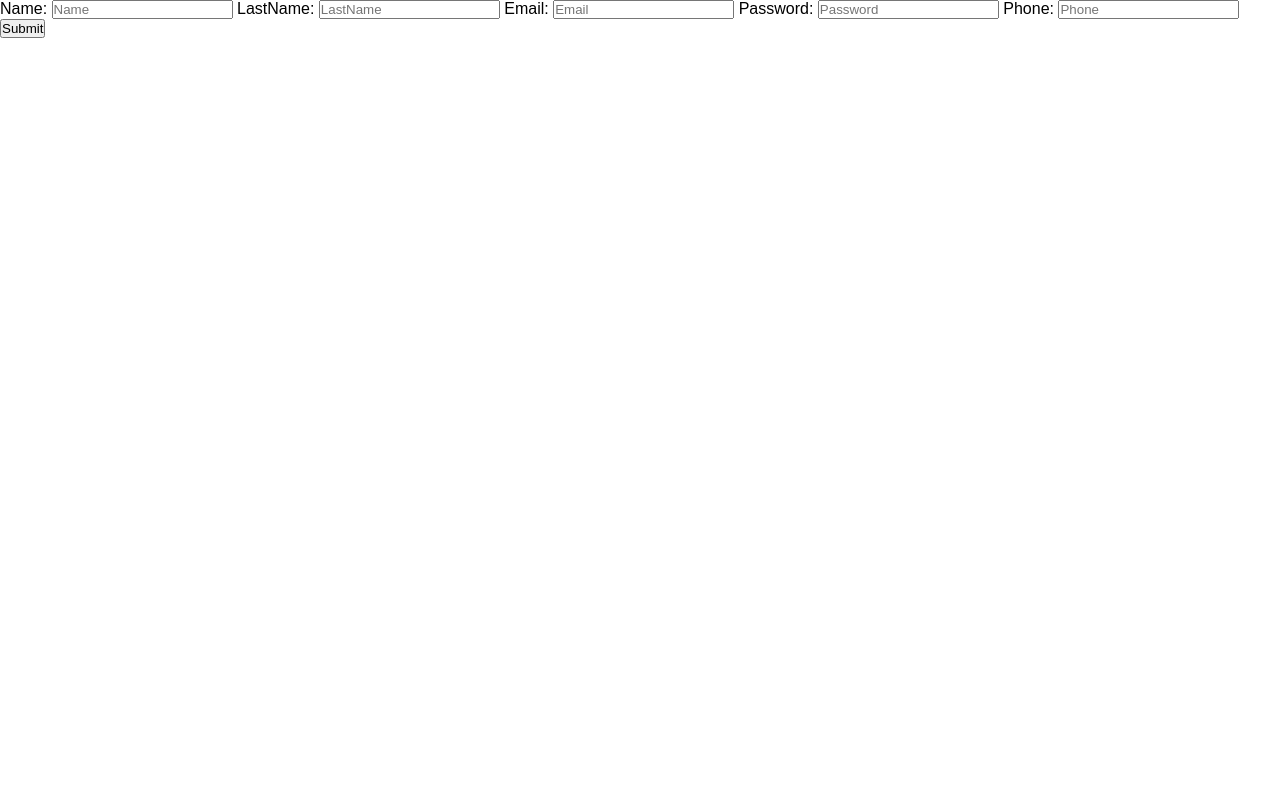
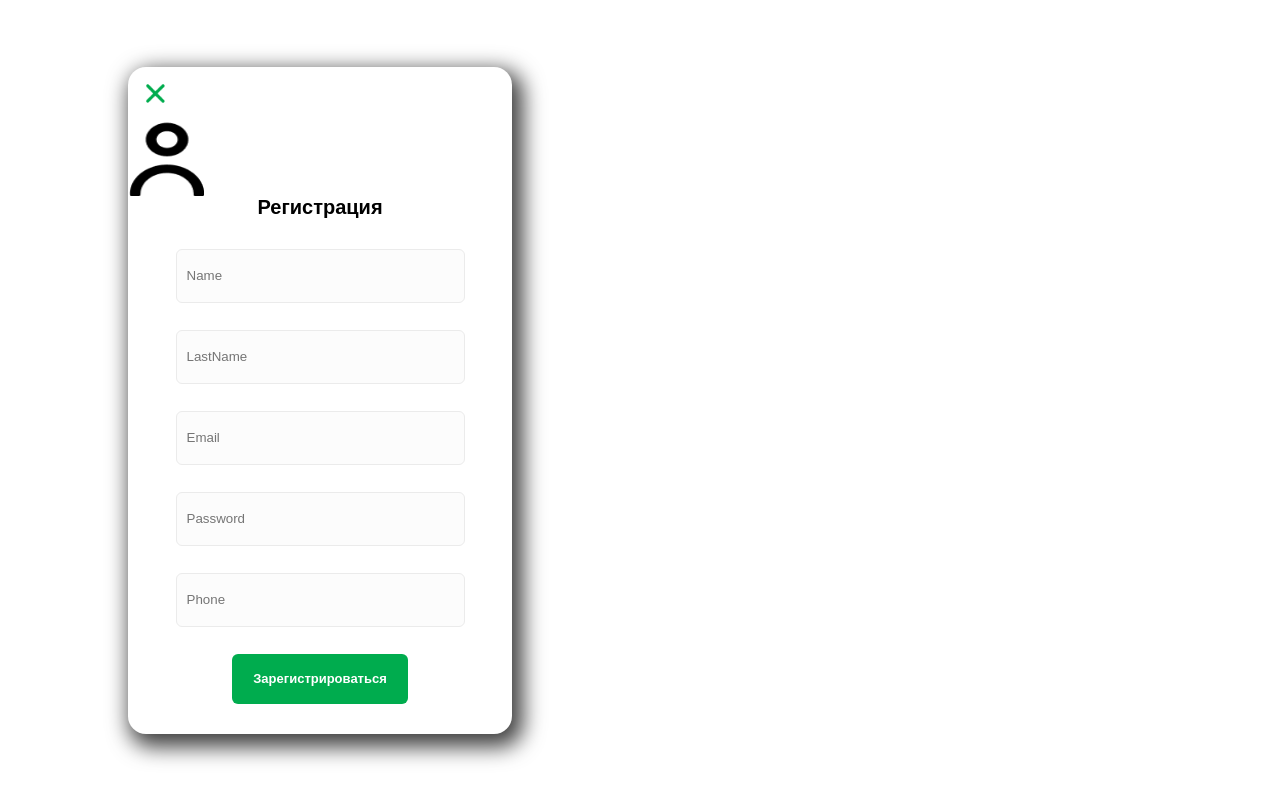
Before and after one commit to Oybekkarimov/Online-Magazine, a website built with Parcel: page src/html/signUp.html in a window 1280 px wide. Built offline with nearby package versions, Linux system fonts and the light colour scheme; a web font is replaced by a local one.

Commit message:
Работали с дизайном

```diff
--- a/src/css/style.scss
+++ b/src/css/style.scss
@@ -262,3 +262,67 @@ section {
     }
   }
 }
+
+// Sign Up
+
+.upSect {
+  width: 100%;
+  height: 100vh;
+  display: flex;
+  flex-direction: column;
+  justify-content: center;
+  align-items: center;
+  text-align: center;
+
+  .sign-up {
+    width: 384px;
+    height: auto;
+    display: flex;
+    flex-direction: column;
+    text-align: center;
+    border-radius: 18px;
+    box-shadow: 6px 8px 21px 5px rgba(0, 0, 0, 0.75);
+
+    .plusImg {
+      width: 53px;
+      height: 53px;
+    }
+
+    .peopleImg {
+      width: 76px;
+      height: 76px;
+    }
+    h2 {
+      font-weight: bold;
+      font-size: 20px;
+      line-height: 23px;
+      margin-bottom: 30px;
+    }
+
+    .signUp, .signIn {
+      input {
+        width: 289px;
+        height: 54px;
+        background: #fcfcfc;
+        border: 1px solid #ebebeb;
+        border-radius: 6px;
+        margin-bottom: 27px;
+        padding-left: 10px;
+        outline: none;
+      }
+      button {
+        width: 176px;
+        height: 50px;
+        background: #00ac4e;
+        border-radius: 6px;
+        border: none;
+        color: #fff;
+        font-weight: bold;
+        font-size: 13px;
+        line-height: 20px;
+        cursor: pointer;
+        margin-bottom: 30px;
+      }
+    }
+  }
+}
--- a/src/html/signUp.html
+++ b/src/html/signUp.html
@@ -4,26 +4,30 @@
     <meta charset="UTF-8" />
     <meta http-equiv="X-UA-Compatible" content="IE=edge" />
     <meta name="viewport" content="width=device-width, initial-scale=1.0" />
+    <link rel="stylesheet" href="../css/style.css" />
     <title>Document</title>
   </head>
   <body>
+    <div class="upSect">
+      <div class="container">
         <div class="sign-up">
-      <div class="upForm">
+          <img src="../img/plus.png" alt="Plus" class="plusImg" />
+          <img src="../img/people.png" alt="people" class="peopleImg" />
+          <h2>Регистрация</h2>
           <form class="signUp">
-          <label for="name">Name:</label>
             <input type="text" name="name" placeholder="Name" />
-          <label for="lastName">LastName:</label>
             <input type="text" name="lastName" placeholder="LastName" />
-          <label for="email">Email:</label>
-          <input type="email" name="email" placeholder="Email" class="email" />
-          <label for="password">Password:</label>
+            <input
+              type="email"
+              name="email"
+              placeholder="Email"
+              class="email"
+            />
             <input type="password" name="password" placeholder="Password" />
-          <label for="phone">Phone:</label>
             <input type="tel" name="phone" placeholder="Phone" />
-          <div class="upBtn">
-            <button type="submit">Submit</button>
+            <button type="submit">Зарегистрироваться</button>
+          </form>
         </div>
-        </form>
       </div>
     </div>
     <script src="../js/app.js" type="module"></script>
--- a/src/js/app.js
+++ b/src/js/app.js
@@ -27,9 +27,12 @@ document.addEventListener("DOMContentLoaded", (e) => {
 
       signUp(formData).then((data) => {
         console.log(data);
+        if (data.status == 200) {
+          alert("Xech bolmasa shuni eplading!")
+        }
       })
         .catch((err) => {
-          console.log(err);
+          alert(err.response.data.msg);
         });
     });
   }
@@ -48,10 +51,11 @@ document.addEventListener("DOMContentLoaded", (e) => {
 
 
       signIn(formData).then((data) => {
-        console.log(data);
+        alert("Akkauntga kirdingiz!")
+
       })
         .catch((err) => {
-          console.log(err);
+          alert(err.response.data.msg);
         });
     });
   }
```
Also changed, not shown: src/html/index.html (+1 -4 lines), src/html/signIn.html (+21 -8 lines), dist/index.html, src/css/style.css, src/img/icon.png (added), src/img/people.png (renamed from src/img/MaskleftMenuPeople.png), src/img/plus.png (added), 5 other files. Lines whose indentation alone changed are shown as unchanged.
